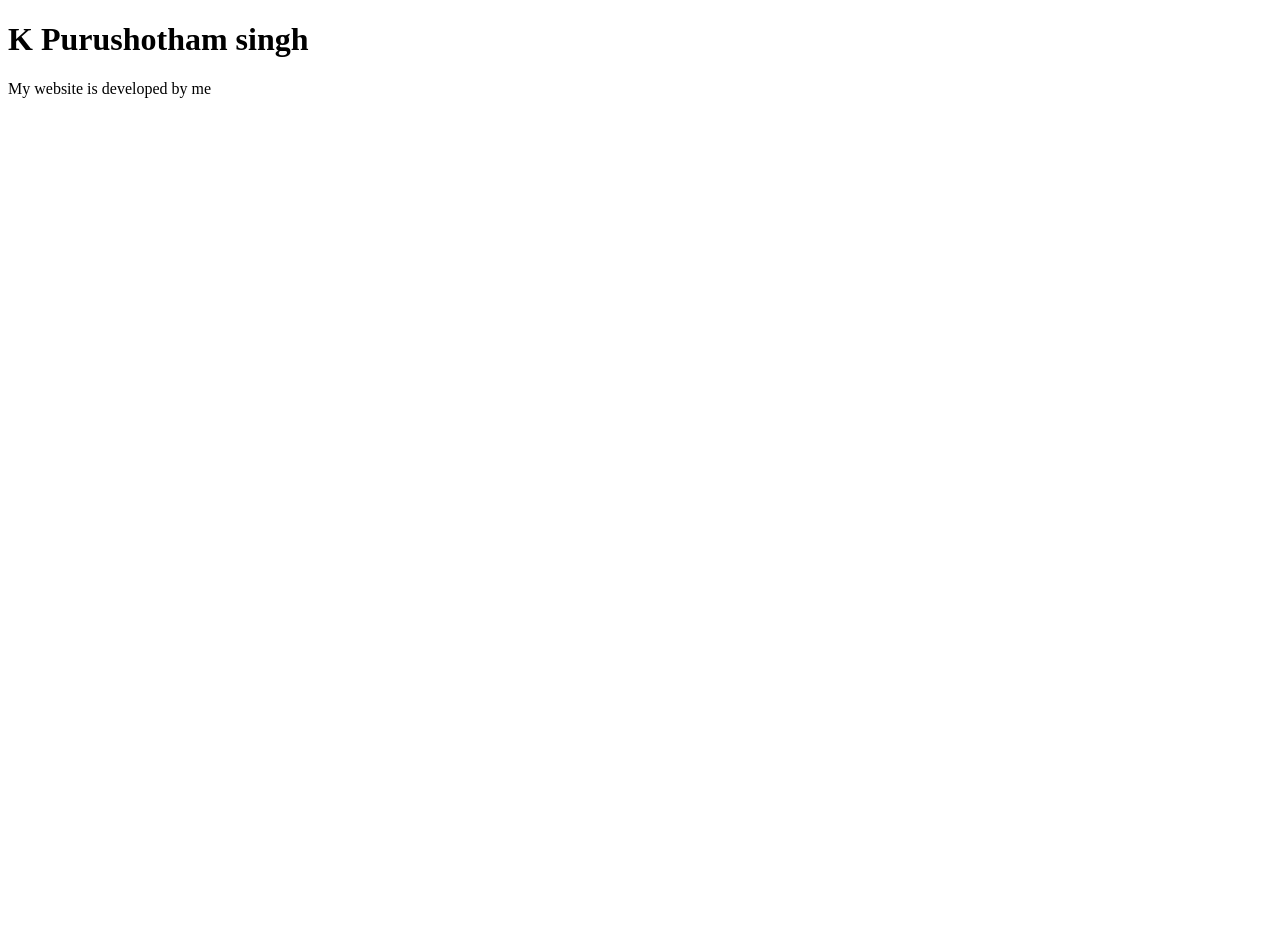
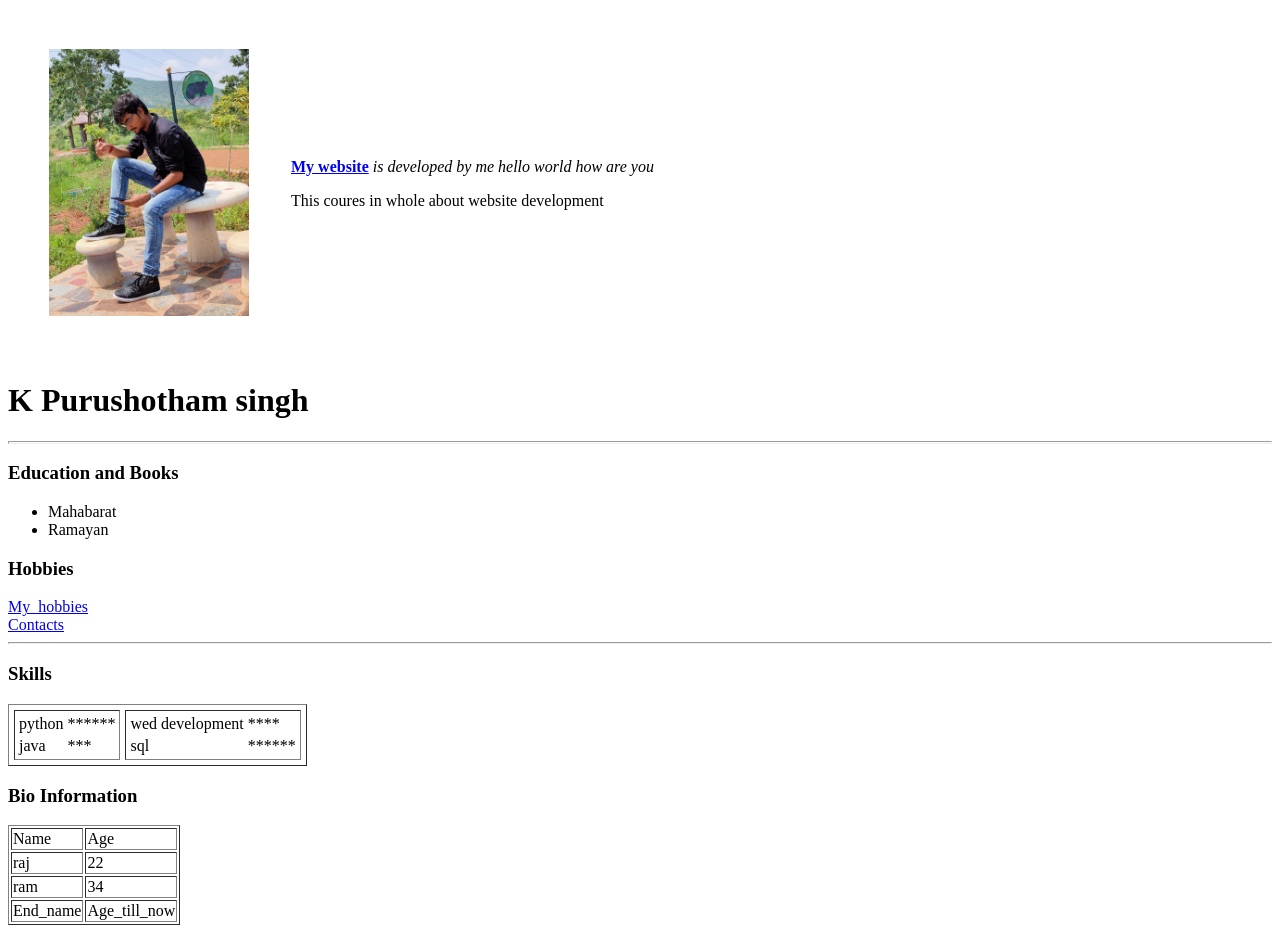
Before and after one commit to purushothamsingh/Purushotham_repo, a plain HTML site: page Html-personal_site/index.html in a window 1280 px wide. Before the commit the page ends 800 px from the top, so only its background shows below. Drawn offline with Linux system fonts and the light colour scheme.

Commit message:
table_html

```diff
--- a/Html-personal_site/index.html
+++ b/Html-personal_site/index.html
@@ -2,14 +2,78 @@
 <html lang="en">
   <head>
     <meta charset="UTF-8" />
-    <meta http-equiv="X-UA-Compatible" content="IE=edge" />
-    <meta name="viewport" content="width=device-width, initial-scale=1.0" />
     <title>Document</title>
   </head>
   <body>
+    <table cellspacing ="40">
+      <tr >
+        <td><img src="Images/purush.jpg" width="200" height= auto alt="Profile"></td>
+        <td> <p>
+          <a href="https://www.google.com"><strong>My website</strong></a>
+          <em> is developed by me hello world how are you </em>
+        </p>
+        <p>This coures in whole about website development</p></td>
+      </tr>
+    </table>
     <h1>K Purushotham singh</h1>
+    <hr size="3" />
+    <h3>Education and Books</h3>
+    <ul>
+      <li>Mahabarat</li>
+      <li>Ramayan</li>
+    </ul>
+    <h3>Hobbies</h3>
+    <a href="hobbies.html">My_hobbies</a>
+    <br>
+    <a href="contact.html">Contacts</a>
+    <hr>
+    <h3>Skills</h3>
+    <table border="1" cellspacing = '5'>
+      <tr>
+        <td>
+          <table >
+          <tr>
+            <td>python</td>
+            <td>******</td>
+          </tr>
+          <tr>
+            <td>java</td>
+            <td>***</td>
+          </tr>
+        </table>
+      </td>
+      <td>
+        <table >
+          <tr>
+            <td>wed development</td>
+            <td>****</td>
+          </tr>
+          <tr>
+            <td>sql</td>
+            <td>******</td>
+          </tr>
+        </table>
+      </td>
+      </tr>
+    </table>
+    <h3> Bio Information</h3>
+    <table border="1">
+      <thead>
+        <td>Name</td>
+        <td>Age</td>
+      </thead>
+      <tr>
+        <td>raj</td>
+        <td>22</td>
+      </tr>
+      <tr>
+        <td>ram</td>
+        <td>34</td>
+      </tr>
+      <tfoot>
+        <td>End_name</td>
+        <td>Age_till_now</td>
+      </tfoot>
+    </table>
   </body>
-  <p>
-      My website is developed by me
-  </p>
 </html>
```
Also changed, not shown: Html-personal_site/contact.html (added, +16 -0 lines), Html-personal_site/hobbies.html (added, +25 -0 lines), Html-personal_site/Images/purush.jpg (added).
